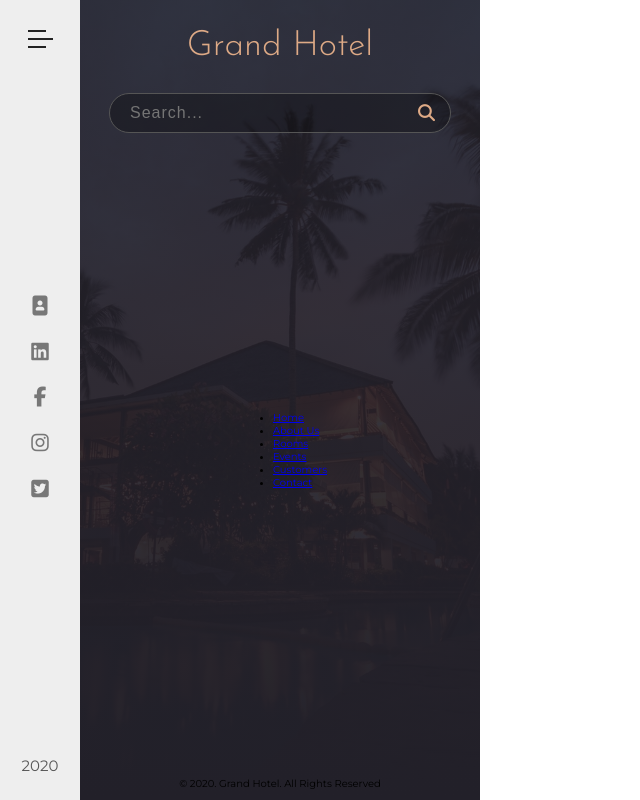
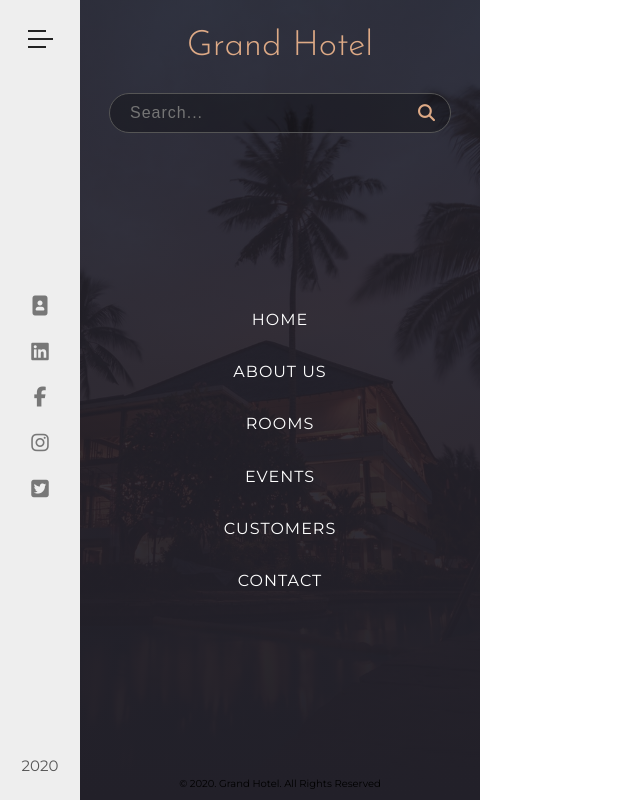
Before and after one commit to mj305/Hotel, a PHP site: page / in a window 1280 px wide. Shown: the whole page, without its empty margins (0-640 px from the left). Run offline with PHP 8.4, Linux system fonts and the light colour scheme; some libraries are stand-ins or nearby versions.

Commit message:
styled nav bar links

```diff
--- a/css/style.css
+++ b/css/style.css
@@ -133,6 +133,61 @@ body {
     outline: none;
 }
 
+.navigation-list {
+    list-style: none;
+    padding: 0;
+    height: 28rem;
+    display: flex;
+    flex-direction: column;
+    justify-content: space-between;
+    align-items: center;
+}
+
+.navigation-item {
+    position: relative;
+}
+
+.navigation-link {
+    color: #fff;
+    font-size: 1.6rem;
+    font-weight: 400;
+    letter-spacing: .1rem;
+    text-transform: uppercase;
+    text-decoration: none;
+    transition: color .5s;
+}
+
+.navigation-link::before{
+    content: "";
+    width: 0rem;
+    height: .1rem;
+    background-color: #deaa86;
+    position: absolute;
+    top: 1rem;
+    left: -4rem;
+    transition: width .5s cubic-bezier(1, 0, 0, 1);
+}
+
+.navigation-link::after{
+    content: "";
+    width: 0rem;
+    height: .1rem;
+    background-color: #deaa86;
+    position: absolute;
+    top: 1rem;
+    right: -4rem;
+    transition: width .5s cubic-bezier(1, 0, 0, 1);
+}
+
+.navigation-link:hover{
+    color: #deaa86;
+}
+
+.navigation-link:hover::before,
+.navigation-link:hover::after{
+    width: 3rem;
+}
+
 /* end of navigation */
 
 /* end of navbar */
```
